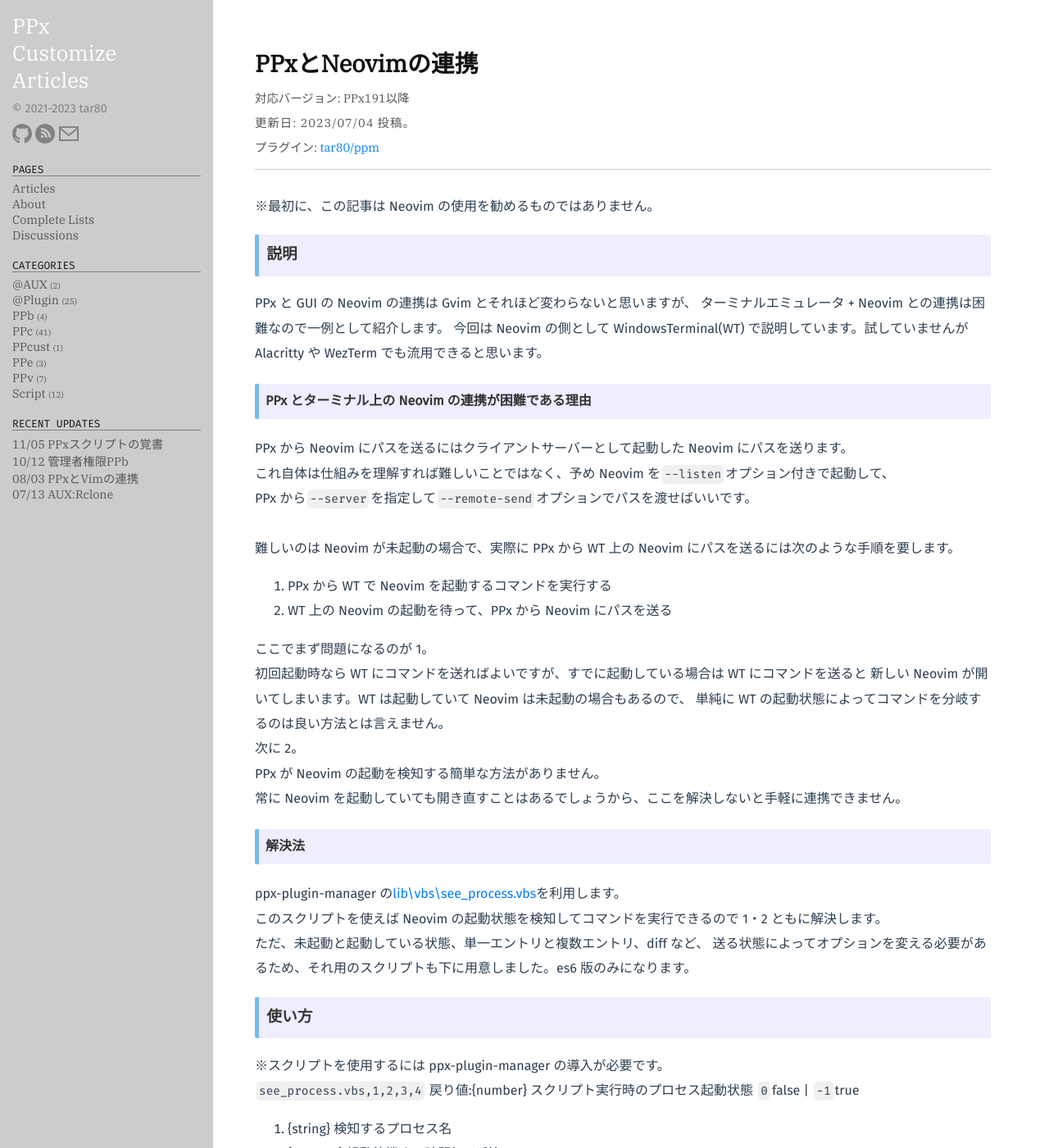
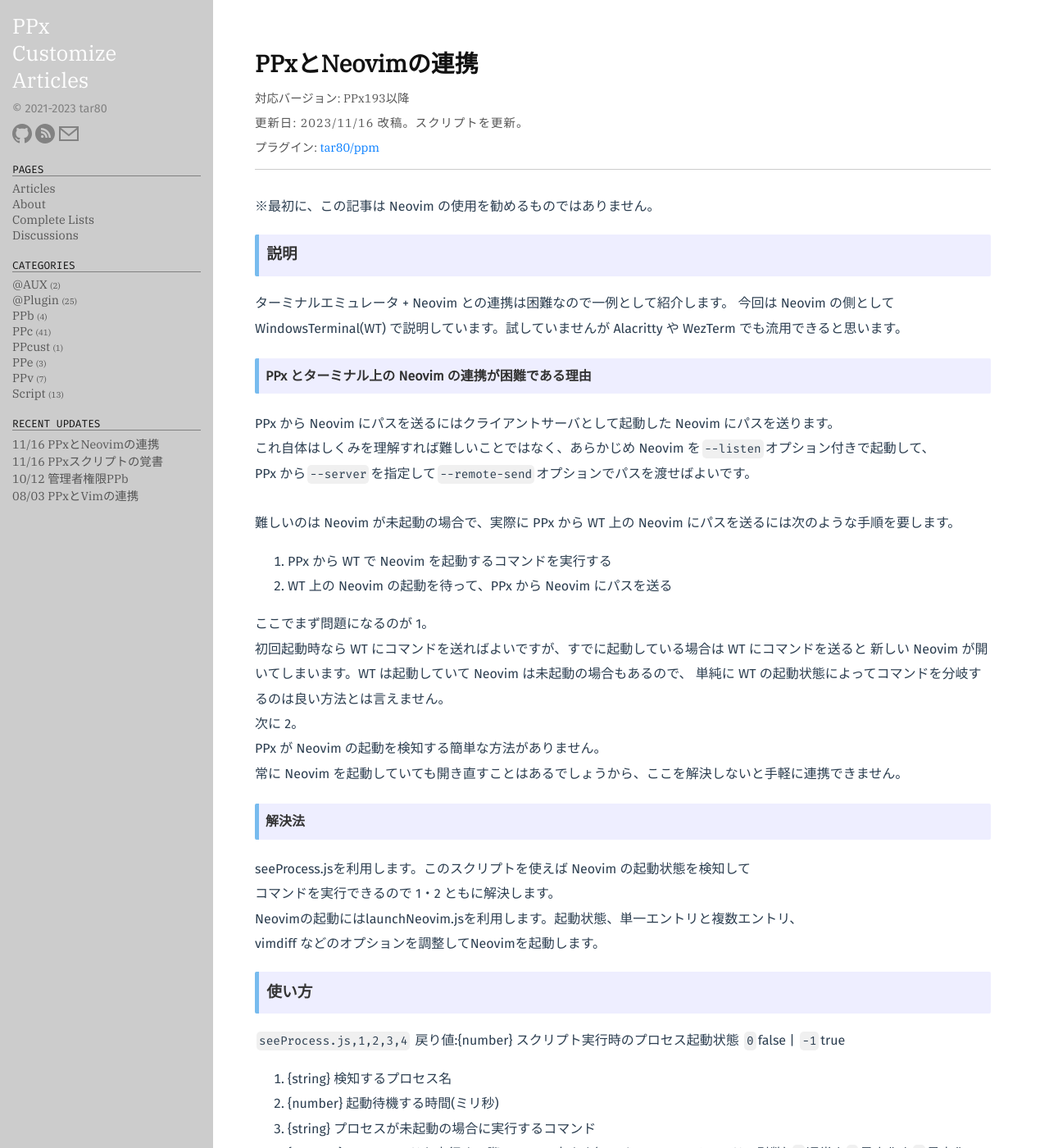
Before and after one commit to tar80/pages-pca, a Jekyll site: the page built from _posts/23-07-04-launch_neovim.md, in a window 1280 px wide and 1400 px high. Shown: the whole window at 82% size. Built offline with Jekyll 4.4.1, drawn with Linux system fonts in a browser that asks for light colours; some web fonts are replaced; some of the changed text lies outside the part shown.

Commit message:
Update scriptmemo, launch neovim

````diff
--- a/_posts/22-11-27-scriptmemo.md
+++ b/_posts/22-11-27-scriptmemo.md
@@ -2,7 +2,7 @@
 layout: post
 title: PPxスクリプトの覚書
 version: PPXSCR21,PPXCV8R3以降
-date: 2023-11-05
+date: 2023-11-16
 comment: 追記。JScriptとCV8モジュールの差異
 categories: Script
 ---
@@ -88,3 +88,11 @@
 
 - JScriptでは`PPx.result`の後に`PPx.Quit()`があっても値は返されるが、
   CV8では値は返されずに終了する。
+
+- CV8では、try文内でfso.CreatTextFile()関数を用いてファイルを生成したときに、
+  ファイル生成に成功した場合でも例外エラーが発生する。
+
+- CV8では、`PPx.result`の値がbooleanのとき、`"True"` `"False"`が戻り値となる。
+  (ScriptModuleでは、`"-1"` `"0"`)
+
+- CV8では、PPx.Echo(1, 2)のように複数の引数を持たせるとエラーになる。
--- a/_posts/23-07-04-launch_neovim.md
+++ b/_posts/23-07-04-launch_neovim.md
@@ -1,27 +1,26 @@
 ---
 layout: post
 title: PPxとNeovimの連携
-version: PPx191以降
-date: 2023-07-04
-comment: 投稿。
+version: PPx193以降
+date: 2023-11-16
+comment: 改稿。スクリプトを更新。
 repository: tar80/ppm
-categories: PPc
+categories: PPc Script
 ---
 
 ※最初に、この記事は Neovim の使用を勧めるものではありません。
 
 ### 説明
 
-PPx と GUI の Neovim の連携は Gvim とそれほど変わらないと思いますが、
 ターミナルエミュレータ + Neovim との連携は困難なので一例として紹介します。
 今回は Neovim の側として WindowsTerminal(WT) で説明しています。試していませんが
 Alacritty や WezTerm でも流用できると思います。
 
 #### PPx とターミナル上の Neovim の連携が困難である理由
 
-PPx から Neovim にパスを送るにはクライアントサーバーとして起動した Neovim にパスを送ります。
-これ自体は仕組みを理解すれば難しいことではなく、予め Neovim を`--listen`オプション付きで起動して、
-PPx から`--server`を指定して`--remote-send`オプションでパスを渡せばいいです。
+PPx から Neovim にパスを送るにはクライアントサーバとして起動した Neovim にパスを送ります。
+これ自体はしくみを理解すれば難しいことではなく、あらかじめ Neovim を`--listen`オプション付きで起動して、
+PPx から`--server`を指定して`--remote-send`オプションでパスを渡せばよいです。
 <BR>
 難しいのは Neovim が未起動の場合で、実際に PPx から WT 上の Neovim にパスを送るには次のような手順を要します。
 
@@ -39,16 +38,14 @@
 
 #### 解決法
 
-ppx-plugin-manager の[lib\vbs\see_process.vbs](https://github.com/tar80/ppm/blob/main/lib/vbs/see_process.vbs)を利用します。
-このスクリプトを使えば Neovim の起動状態を検知してコマンドを実行できるので 1・2 ともに解決します。
-ただ、未起動と起動している状態、単一エントリと複数エントリ、diff など、
-送る状態によってオプションを変える必要があるため、それ用のスクリプトも下に用意しました。es6 版のみになります。
+seeProcess.jsを利用します。このスクリプトを使えば Neovim の起動状態を検知して
+コマンドを実行できるので 1・2 ともに解決します。
+Neovimの起動にはlaunchNeovim.jsを利用します。起動状態、単一エントリと複数エントリ、
+vimdiff などのオプションを調整してNeovimを起動します。
 
 ### 使い方
 
-※スクリプトを使用するには ppx-plugin-manager の導入が必要です。
-
-`see_process.vbs,1,2,3,4` 戻り値:{number} スクリプト実行時のプロセス起動状態 `0`false \| `-1`true
+`seeProcess.js,1,2,3,4` 戻り値:{number} スクリプト実行時のプロセス起動状態 `0`false \| `-1`true
 
 1. {string} 検知するプロセス名
 2. {number} 起動待機する時間(ミリ秒)
@@ -57,16 +54,22 @@
 
 <BR>
 
-`launch_neovim.js,1,2,3,4`
+`launchNeovim.js,1,2,3,4`
 
 1. {number} プロセスの起動状態 `0`false \| `-1`true
-2. {number} クライアントサーバーのポート番号(名前付きパイプ)
+2. {number} クライアントサーバのポート番号(名前付きパイプ)
 3. {string} Neovim に送るオプションの種類 `edit` \| `args` \| `diff` \| `command`
    - edit: 単一エントリ
    - args: 複数エントリ(単一エントリを渡すと、内部でeditに変更される)
    - diff: vimdiff
-   - command: 4 で指定したコマンドを実行
+   - command: `4.`で指定したコマンドを実行
 4. {string} NeovimのExコマンドを直接指定
+    `3.`がコマンド以外のときは引数としてパスを渡せる。パス区切りは`;`を挟む
+    また、空白を含むパスであっても`"`で括ってはならない
+
+> vimdiff はデフォルトではマークファイルを対象にしますが、4.に`;`区切りのパスが
+> 指定されていれば、そちらを対象にします。パス区切りに空白を使うこともできますが、
+> 空白を含むパスを正しく取得できない可能性があります。
 
 ### 設定
 
@@ -94,9 +97,13 @@
 
 2. PPx の実行コマンド
    ```text
-   *string o,proc=%*script(%*getcust(S_ppm#global:ppm)\lib\vbs\see_process.vbs,nvim.exe,9000,"wt -w 1 -p 【Neovimのプロファイル名】",3)
-   *script 【パス】\launch_neovim.js,%so'proc',【XXX】,【コマンド】
+   *string o,proc=%*script(path\to\seeProcess.js,nvim.exe,9000,"wt -w 1 -p 【Neovimのプロファイル名】",3)
+   *script path\to\launchNeovim.js,%so'proc',【XXX】,【オプション種類】【,exコマンド or 対象パス】
    *focus #%*findwindowclass(cascadia_hosting_window_class)
    ```
 
+以前はppmの導入が必要でしたがスクリプトだけで動くように調整しました。
+JScript,CV8 どのライブラリでも動作すると思いますが、ファイル内で日本語を使っているため
+BOM付きUTF-8で保存しないと使えません。
+
 <script src="https://gist.github.com/tar80/c4542a656e9733271bffcba6bb5e7dac.js"></script>
````
